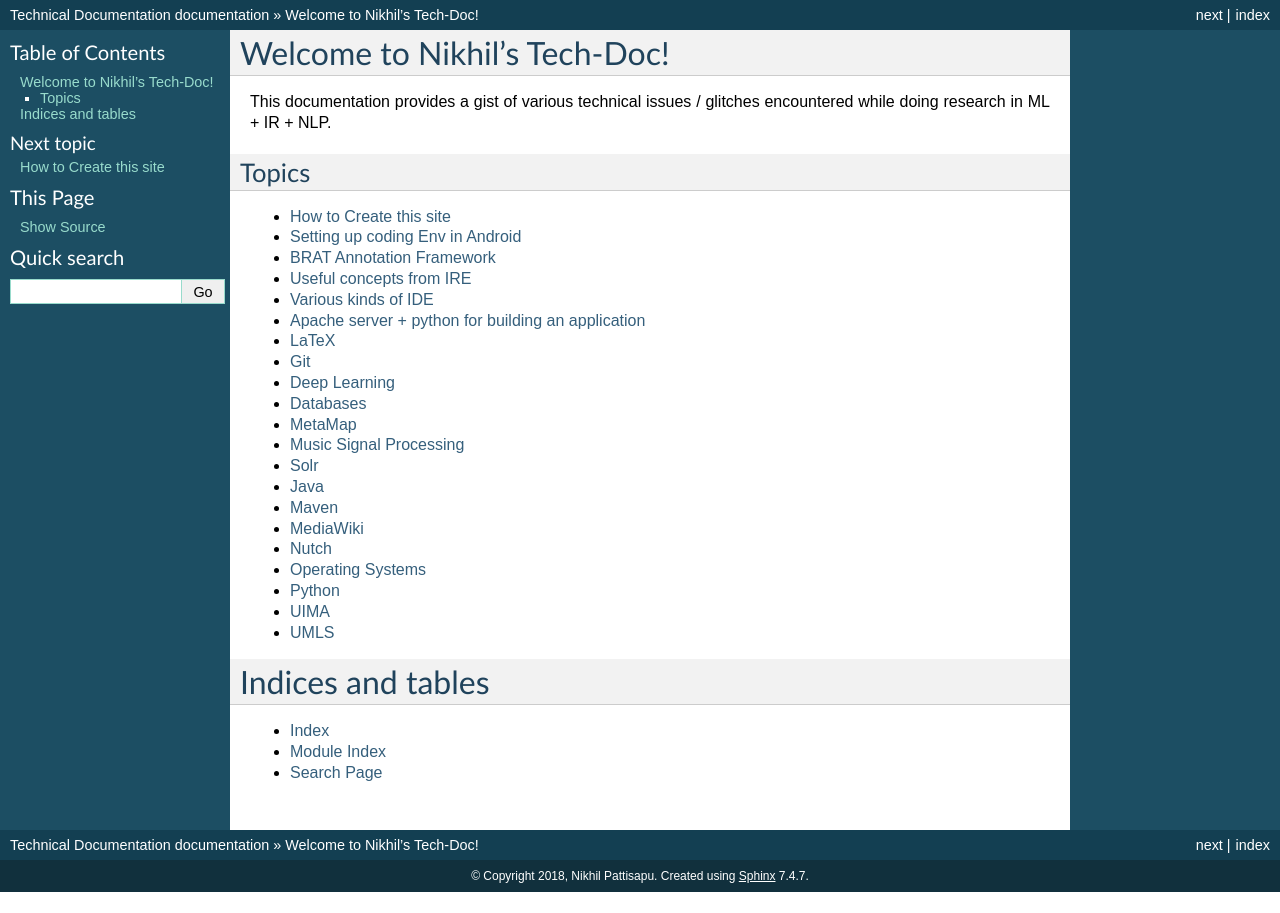
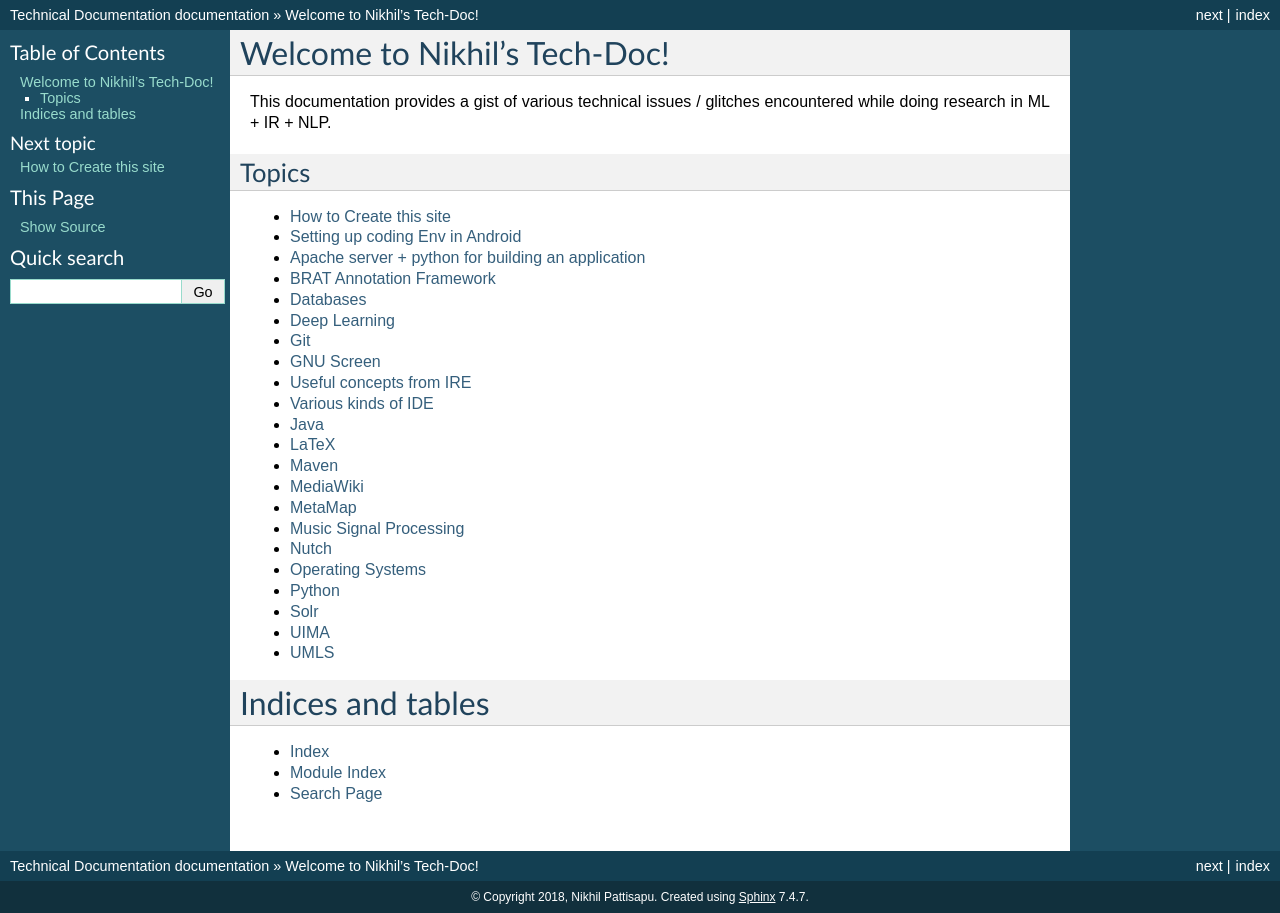
Before and after one commit to nikhilpriyatam/tech-doc, a Sphinx documentation site: the page built from docs/index.rst, in a window 1280 px wide. Built offline with Sphinx 7.4.7, drawn with Linux system fonts in a browser that asks for light colours.

Commit message:
Added information about GNU Screen commands. TODO - Add information about installing latest version of screen and setting up ~/.screenrc

```diff
--- a/docs/index.rst
+++ b/docs/index.rst
@@ -10,23 +10,24 @@ Topics
 
    How-to-create-this-site.rst
    Android.rst
+   Apache-Server.rst
    Brat.rst
+   DB-and-SQL.rst
+   Deep-Learning.rst
+   Git.rst
+   GNU_Screen.rst
    IRE.rst
    IDE.rst
-   Apache-Server.rst
+   Java.rst
    Latex.rst
-   Git.rst
-   Deep-Learning.rst
-   DB-and-SQL.rst
+   Maven.rst
+   MediaWiki.rst
    MetaMap.rst
    Music-Processing.rst
-   Solr.rst
-   Java.rst
-   Maven.rst
-   MediaWiki.rst
    Nutch.rst
    Operating-Systems.rst
    Python.rst
+   Solr.rst
    UIMA.rst
    UMLS.rst
 
```
Also changed, not shown: docs/GNU_Screen.rst (added, +37 -0 lines), 12 other files.
